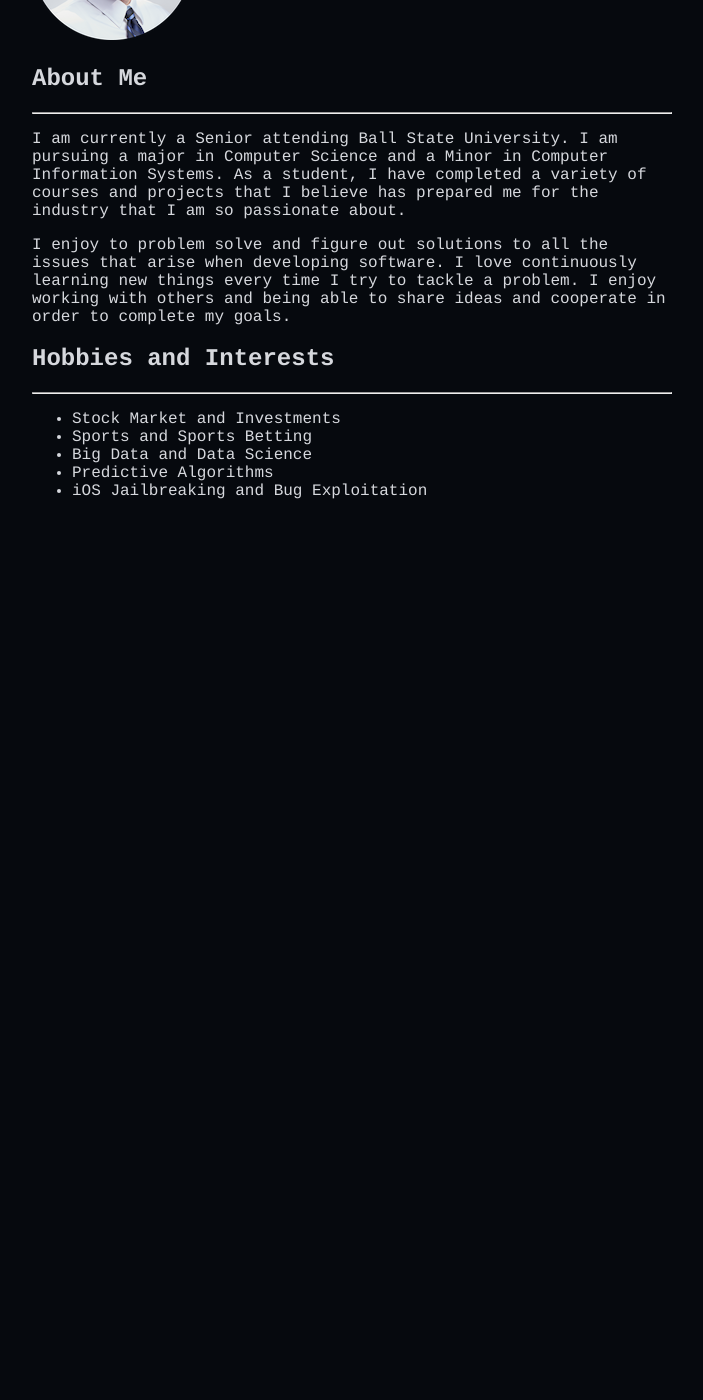
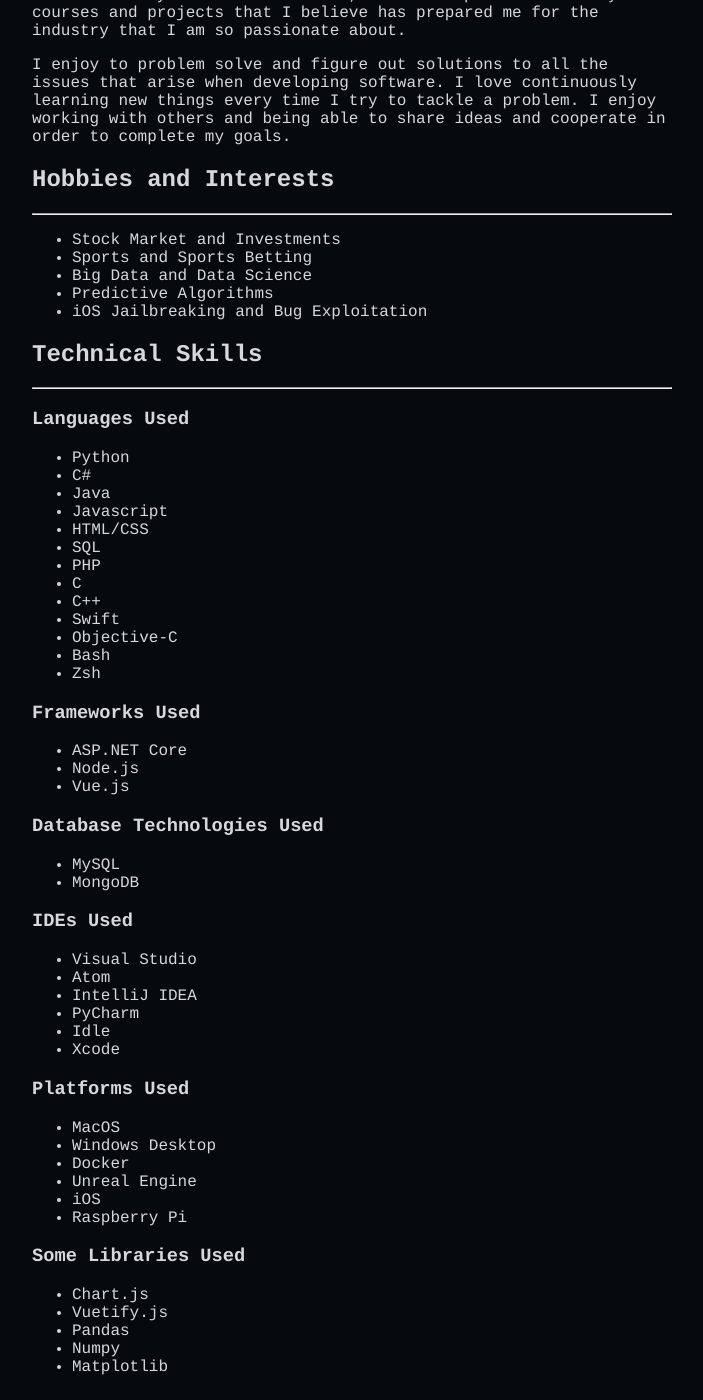
Before and after one commit to evanknapke/evanknapke.github.io, a Jekyll site: the page built from pages/about.md, in a window 1280 px wide and 1400 px high, scrolled down 408 px. Shown: the whole window, without its empty margins (288-991 px from the left). Built offline with Jekyll 4.4.1, drawn with Linux system fonts in a browser that asks for light colours; before the commit the page ends 900 px from its top, so only the background shows below that.

Commit message:
Start technical skills list

```diff
--- a/pages/about.md
+++ b/pages/about.md
@@ -19,3 +19,53 @@
 - Big Data and Data Science
 - Predictive Algorithms
 - iOS Jailbreaking and Bug Exploitation
+
+## Technical Skills
+---
+
+### Languages Used
+- Python
+- C#
+- Java
+- Javascript
+- HTML/CSS
+- SQL
+- PHP
+- C
+- C++
+- Swift
+- Objective-C
+- Bash
+- Zsh
+
+### Frameworks Used
+- ASP.NET Core
+- Node.js
+- Vue.js
+
+### Database Technologies Used
+- MySQL
+- MongoDB
+
+### IDEs Used
+- Visual Studio
+- Atom
+- IntelliJ IDEA
+- PyCharm
+- Idle
+- Xcode
+
+### Platforms Used
+- MacOS
+- Windows Desktop
+- Docker
+- Unreal Engine
+- iOS
+- Raspberry Pi
+
+### Some Libraries Used
+- Chart.js
+- Vuetify.js
+- Pandas
+- Numpy
+- Matplotlib
```
